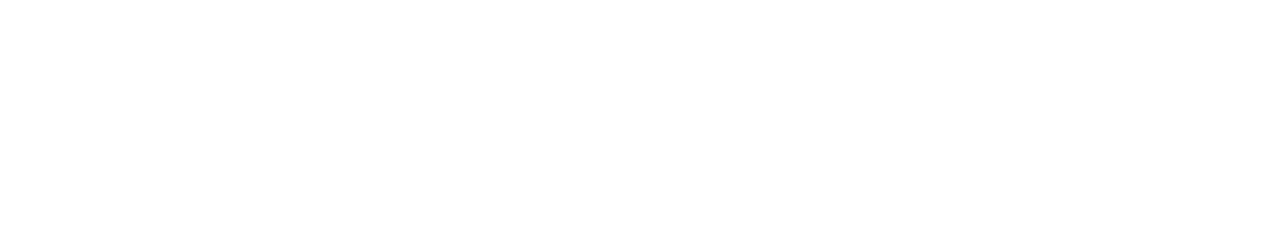
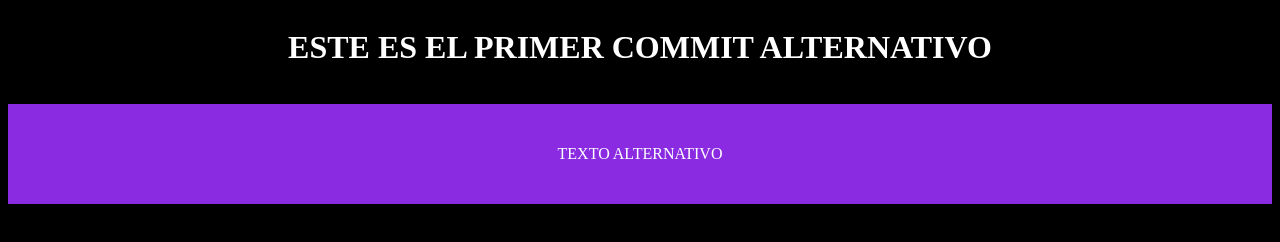
Before and after one commit to Lolotron81/Primera-Pagina-Web-con-Git, a plain HTML site: page index.html in a window 1280 px wide. Drawn offline with Linux system fonts and the light colour scheme.

Commit message:
Primera Rama alternativa

```diff
--- a/index.html
+++ b/index.html
@@ -5,8 +5,31 @@
     <meta http-equiv="X-UA-Compatible" content="IE=edge">
     <meta name="viewport" content="width=device-width, initial-scale=1.0">
     <title>Mi primer Repositorio de Git</title>
+
+    <style>
+        body {
+            background-color: black;
+        }
+        .encabezado {
+            display: flex;
+            justify-content: center;
+            align-items: center;
+            color: white;
+        }
+        .texto {
+            display: flex;
+            justify-content: center;
+            align-items: center;
+            background-color: blueviolet;
+            color: white;
+            height: 100px;
+        }
+    </style>
 </head>
 <body>
-
+    <header class="encabezado">
+        <h1>ESTE ES EL PRIMER COMMIT ALTERNATIVO</h1>
+    </header>
+    <p class="texto">TEXTO ALTERNATIVO</p>
 </body>
 </html>
```
